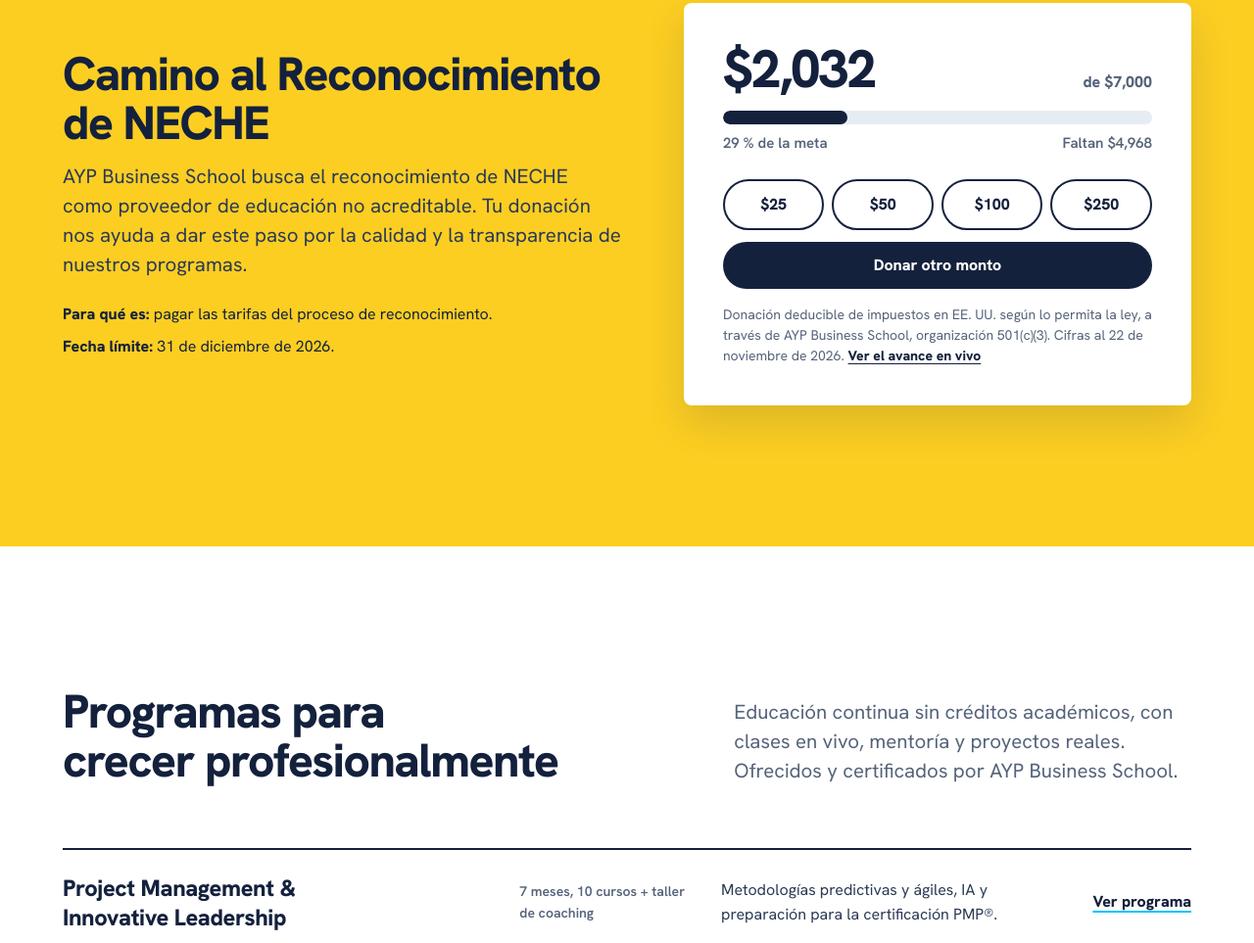
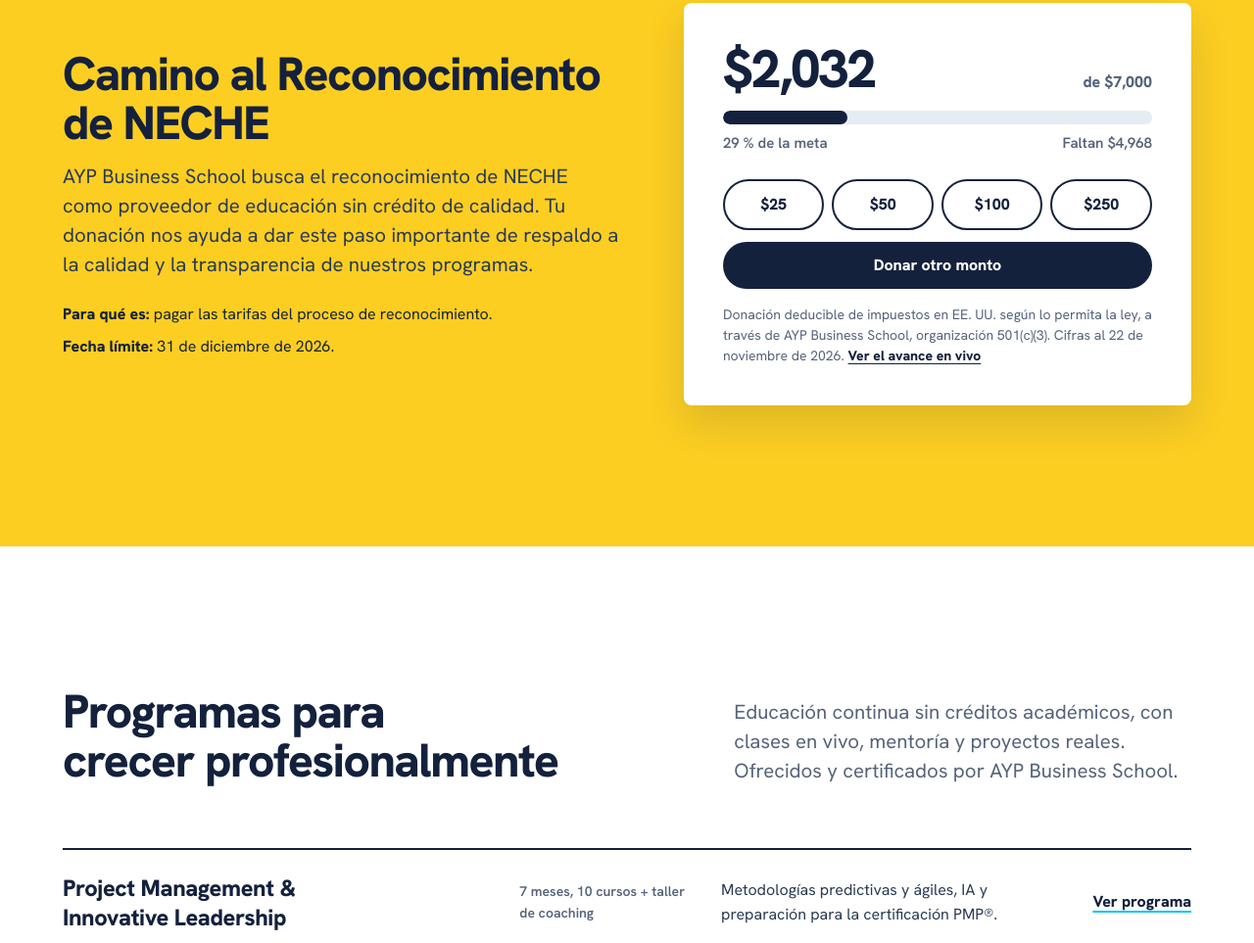
Before and after one commit to AYP-Business-School/aprendeyprospera-web, a plain HTML site: page index.html in a window 1280 px wide. Shown: the part 1204-2167 px from the top of the page at 98% size. Drawn offline with Linux system fonts and the light colour scheme.

Commit message:
Ajusta el texto de la campaña NECHE
Co-Authored-By: Claude Opus 5.5 <noreply@anthropic.com>
Claude-Session: https://claude.ai/code/session_01Wxjy8GBA33crrXPKfafDT6

```diff
--- a/index.html
+++ b/index.html
@@ -368,7 +368,7 @@ img { max-width: 100%; height: auto; display: block; }
   <div class="container grid">
     <div>
       <h2 id="neche-h">Camino al Reconocimiento de NECHE</h2>
-      <p class="lead">AYP Business School busca el reconocimiento de NECHE como proveedor de educación no acreditable. Tu donación nos ayuda a dar este paso por la calidad y la transparencia de nuestros programas.</p>
+      <p class="lead">AYP Business School busca el reconocimiento de NECHE como proveedor de educación sin crédito de calidad. Tu donación nos ayuda a dar este paso importante de respaldo a la calidad y la transparencia de nuestros programas.</p>
       <ul class="facts">
         <li><b>Para qué es:</b> pagar las tarifas del proceso de reconocimiento.</li>
         <li><b>Fecha límite:</b> 31 de diciembre de 2026.</li>
```
Also changed, not shown: en/index.html (+1 -1 lines).
